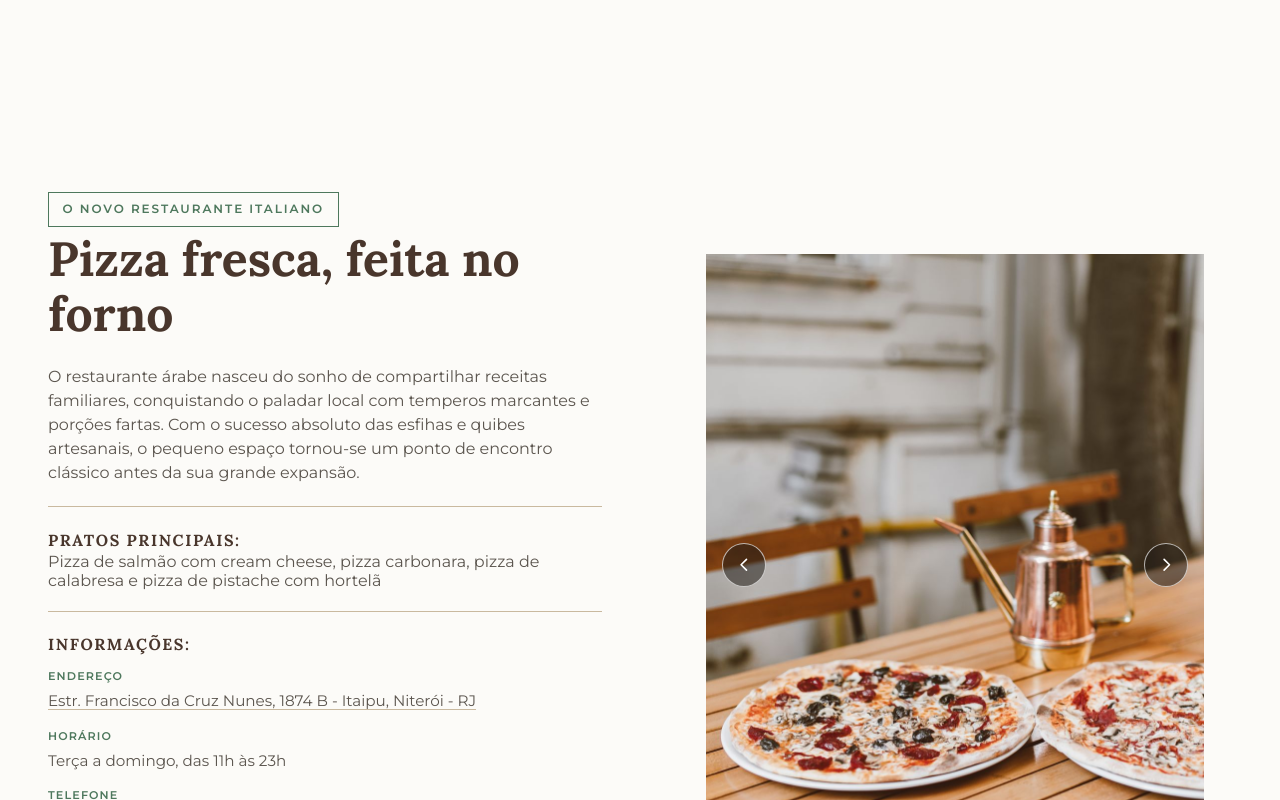
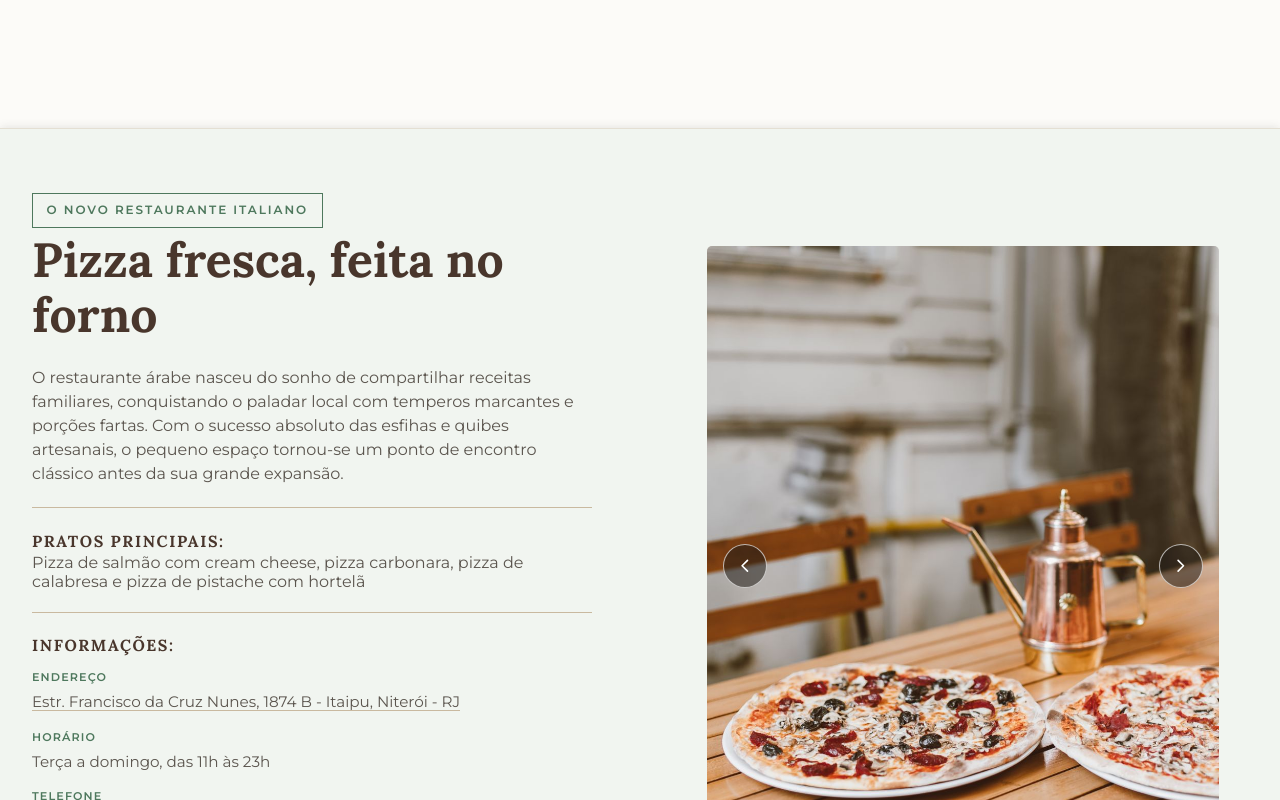
Before and after one commit to Michelcampos09/Projeto-Sadek, a React (Vite) app: page / in a window 1280 px wide. Shown: the part 3180-3980 px from the top of the page. Built offline with nearby package versions, Linux system fonts and the light colour scheme.

Commit message:
Ajustes finais na seção italiana e ajustes na borda das fotos

```diff
--- a/src/components/Arabic/arabic.css
+++ b/src/components/Arabic/arabic.css
@@ -20,6 +20,7 @@
   aspect-ratio: 4 / 5;
   overflow: hidden;
   background-color: #eee7dc;
+  border-radius: 5px;
 }
 
 .arabic .first-half img {
--- a/src/components/Italian/italian.css
+++ b/src/components/Italian/italian.css
@@ -7,9 +7,14 @@
   align-items: center;
   column-gap: clamp(2rem, 6vw, 5rem);
   row-gap: 0.25rem;
-  width: min(100%, 78rem);
+  width: 100%;
   margin: 5.8rem auto 0;
-  padding: 4rem 2rem;
+  padding: 4rem max(2rem, calc((100% - 78rem) / 2));
+  background-color: #f1f5f0;
+  border-top: 1px solid #e4dfd3;
+  box-shadow:
+    0 -3px 8px rgba(0, 0, 0, 0.06),
+    0 3px 8px rgba(0, 0, 0, 0.06);
 }
 
 .uptitle-italian {
@@ -42,6 +47,7 @@
   aspect-ratio: 4 / 5;
   overflow: hidden;
   background-color: #eee7dc;
+  border-radius: 5px;
 }
 
 .italian-gallery-feature > img {
```
